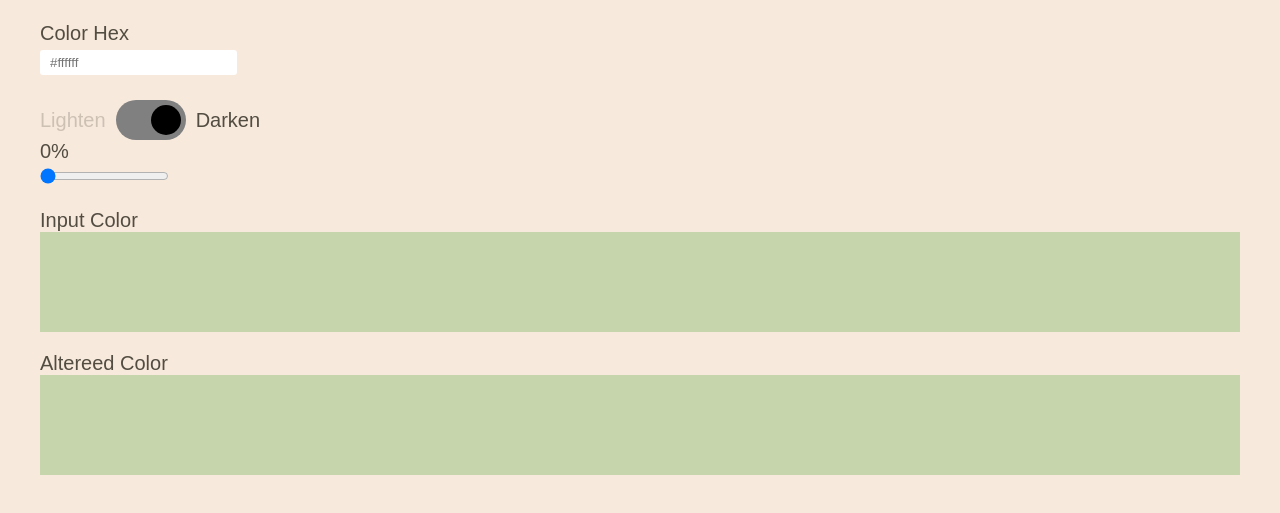
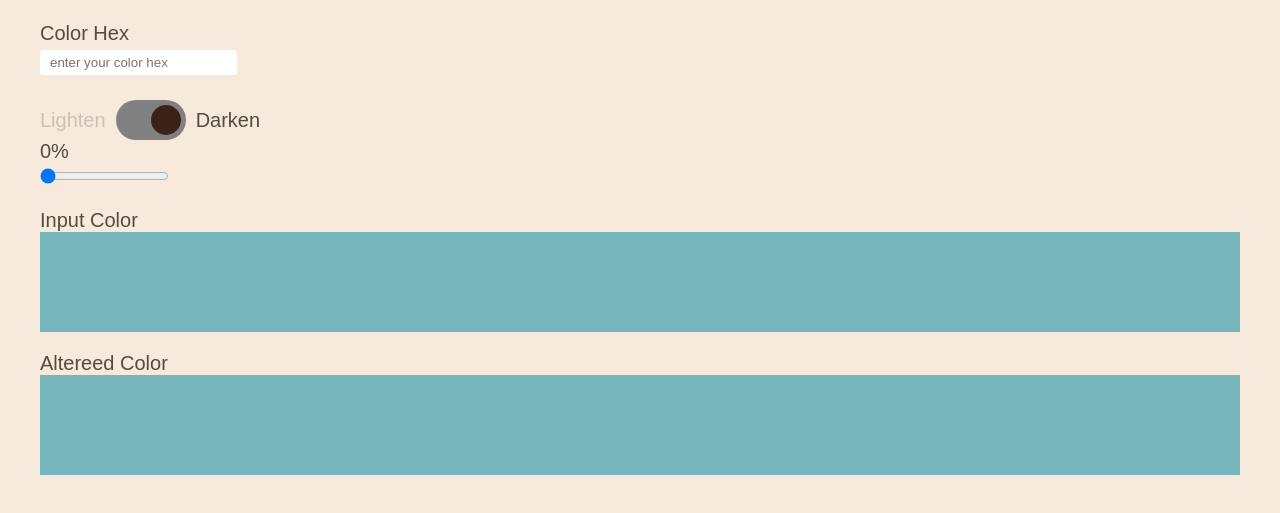
Before and after one commit to marlowzhao/javascriptcolor, a plain HTML site: page index.html in a window 1280 px wide. Both pictures are taken after a click on the element 150 px from the left and 193 px from the top of the page. Shown: the part 73-586 px from the top of the page. Drawn offline with Linux system fonts and the light colour scheme.

Commit message:
frontend

```diff
--- a/index.css
+++ b/index.css
@@ -46,7 +46,7 @@ padding: 5px;
 /* // horizontally moves by 30px */
 .toggle-btn.toggled > .inner-circle {
   transform: translateX(30px);
-  background-color: black;
+  background-color: #3B2216;
 }
 
 .unselected {
@@ -71,6 +71,6 @@ input[type="text"]{
 .box{
   height: 100px;
   width: 100%;
-  background-color: #c6d5ac;
+  background-color: #75B6BC;
   margin-bottom: 20px;
 }
--- a/index.html
+++ b/index.html
@@ -10,7 +10,7 @@
       Color Lighten/Darken</h1>
     </div>
     <label for="hex">Color Hex</label>
-    <input type="text" name="hex" id="hexInput" placeholder="#ffffff"/>
+    <input type="text" name="hex" id="hexInput" placeholder="enter your color hex"/>
 
     <div class="toggle">
       <p id="lightenText">Lighten</p>
```
